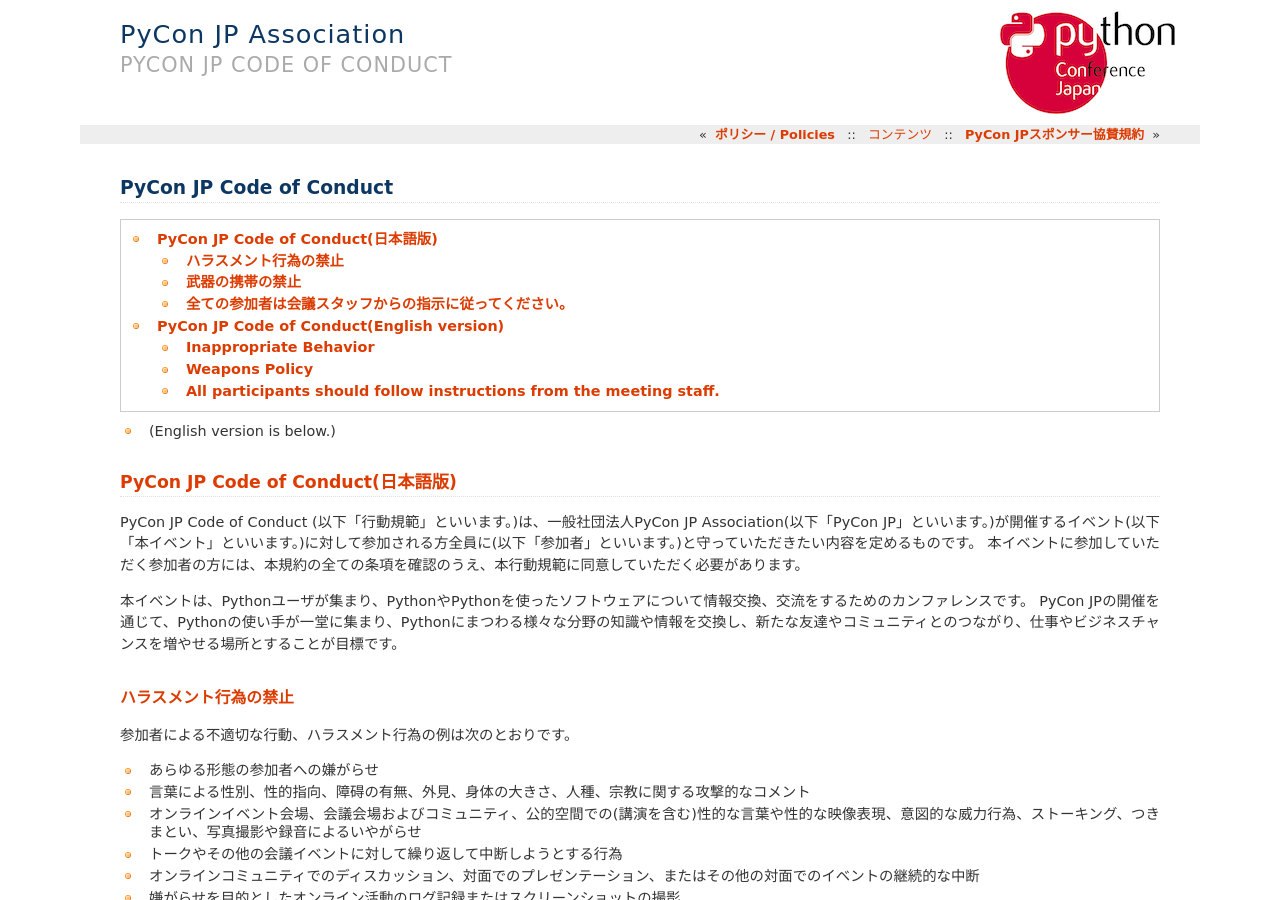
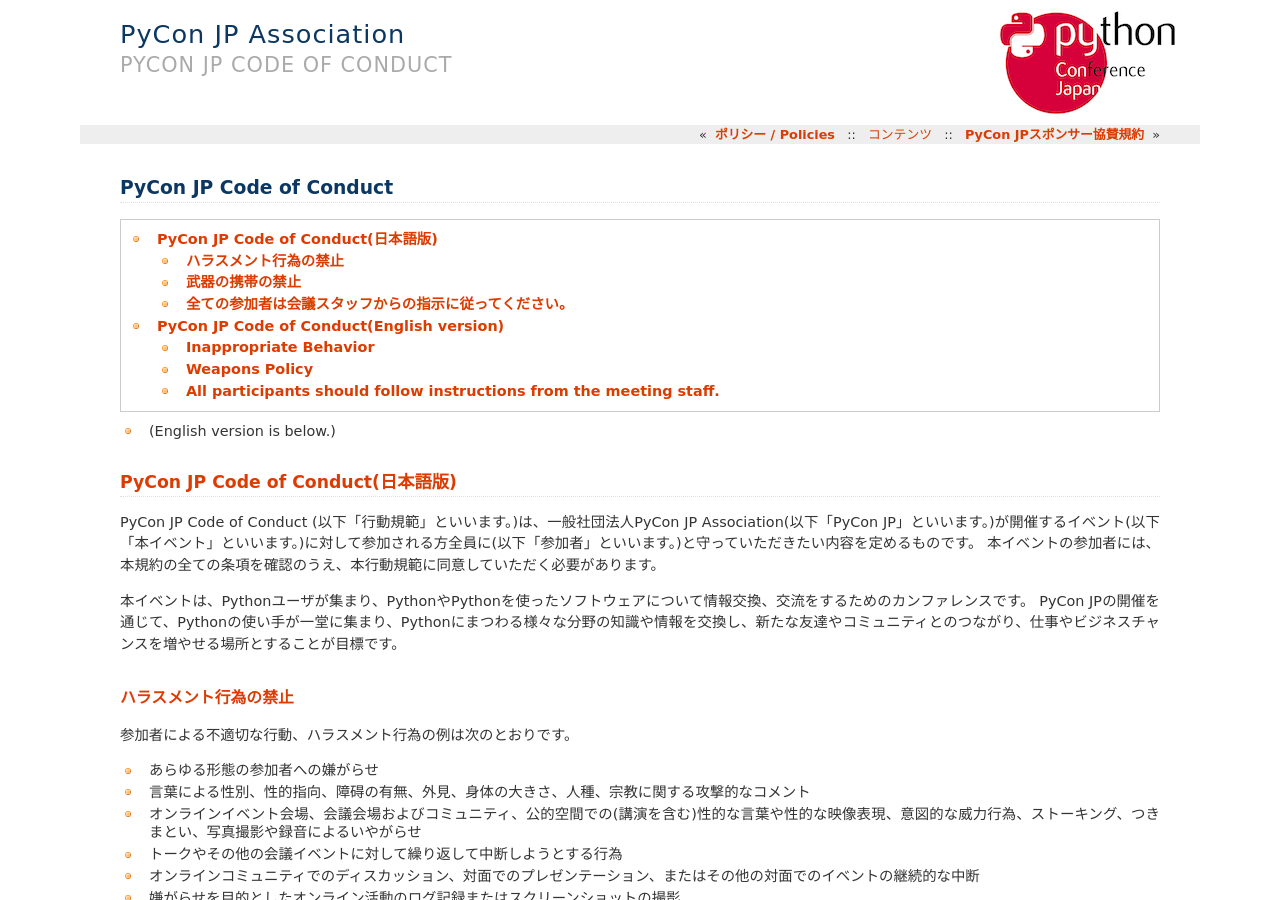
Before and after one commit to pyconjp/www.pycon.jp, a Sphinx documentation site: the page built from source/policies/code-of-conduct.md, in a window 1280 px wide and 900 px high. Built offline with Sphinx 7.4.7, drawn with Linux system fonts in a browser that asks for light colours.

Commit message:
ISSHA-3192 revise coc

```diff
--- a/source/policies/code-of-conduct.md
+++ b/source/policies/code-of-conduct.md
@@ -9,7 +9,7 @@
 ## PyCon JP Code of Conduct(日本語版)
 
 PyCon JP Code of Conduct (以下「行動規範」といいます。)は、一般社団法人PyCon JP Association(以下「PyCon JP」といいます。)が開催するイベント(以下「本イベント」といいます。)に対して参加される方全員に(以下「参加者」といいます。)と守っていただきたい内容を定めるものです。
-本イベントに参加していただく参加者の方には、本規約の全ての条項を確認のうえ、本行動規範に同意していただく必要があります。
+本イベントの参加者には、本規約の全ての条項を確認のうえ、本行動規範に同意していただく必要があります。
 
 本イベントは、Pythonユーザが集まり、PythonやPythonを使ったソフトウェアについて情報交換、交流をするためのカンファレンスです。
 PyCon JPの開催を通じて、Pythonの使い手が一堂に集まり、Pythonにまつわる様々な分野の知識や情報を交換し、新たな友達やコミュニティとのつながり、仕事やビジネスチャンスを増やせる場所とすることが目標です。
```
